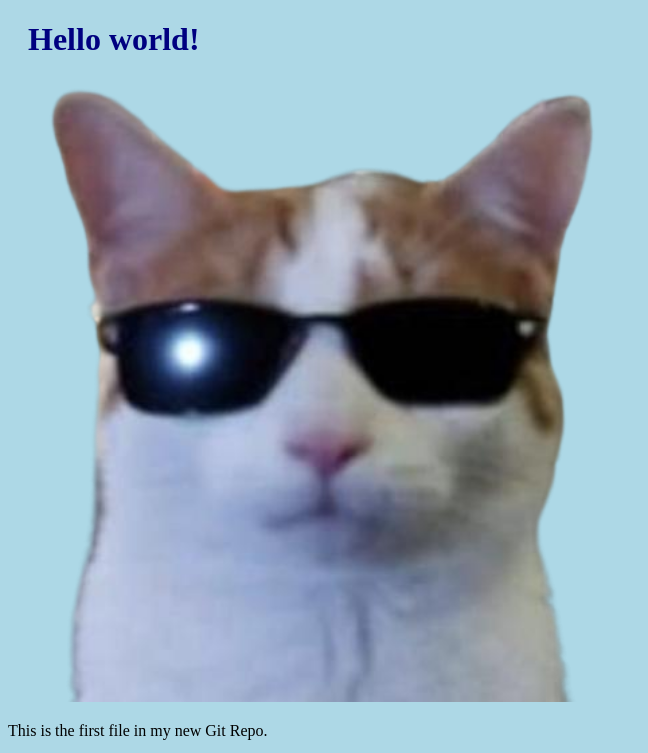
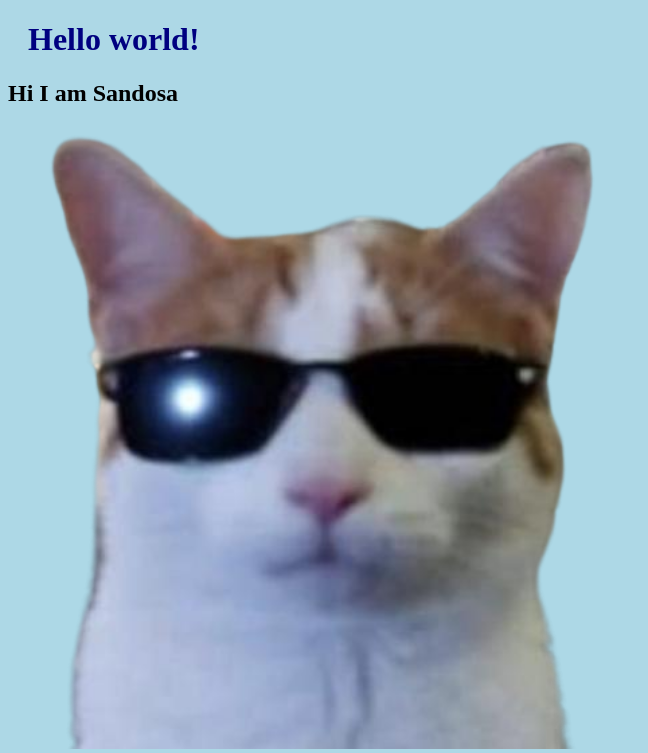
Before and after one commit to sandosaa/first-try, a plain HTML site: page index.html in a window 1280 px wide. Shown: the top 753 px of the page, without its empty margins (0-648 px from the left). Drawn offline with Linux system fonts and the light colour scheme.

Commit message:
add.html

```diff
--- a/index.html
+++ b/index.html
@@ -7,6 +7,7 @@
 <body>
 
 <h1>Hello world!</h1>
+<h2>Hi I am Sandosa</h2>
 <div><img src="img_hello_world.jpg" alt="Hello World from Space" style="width:100%;max-width:640px"></div>
 <p>This is the first file in my new Git Repo.</p>
 <p>This line is here to show how merging works.</p>
```
